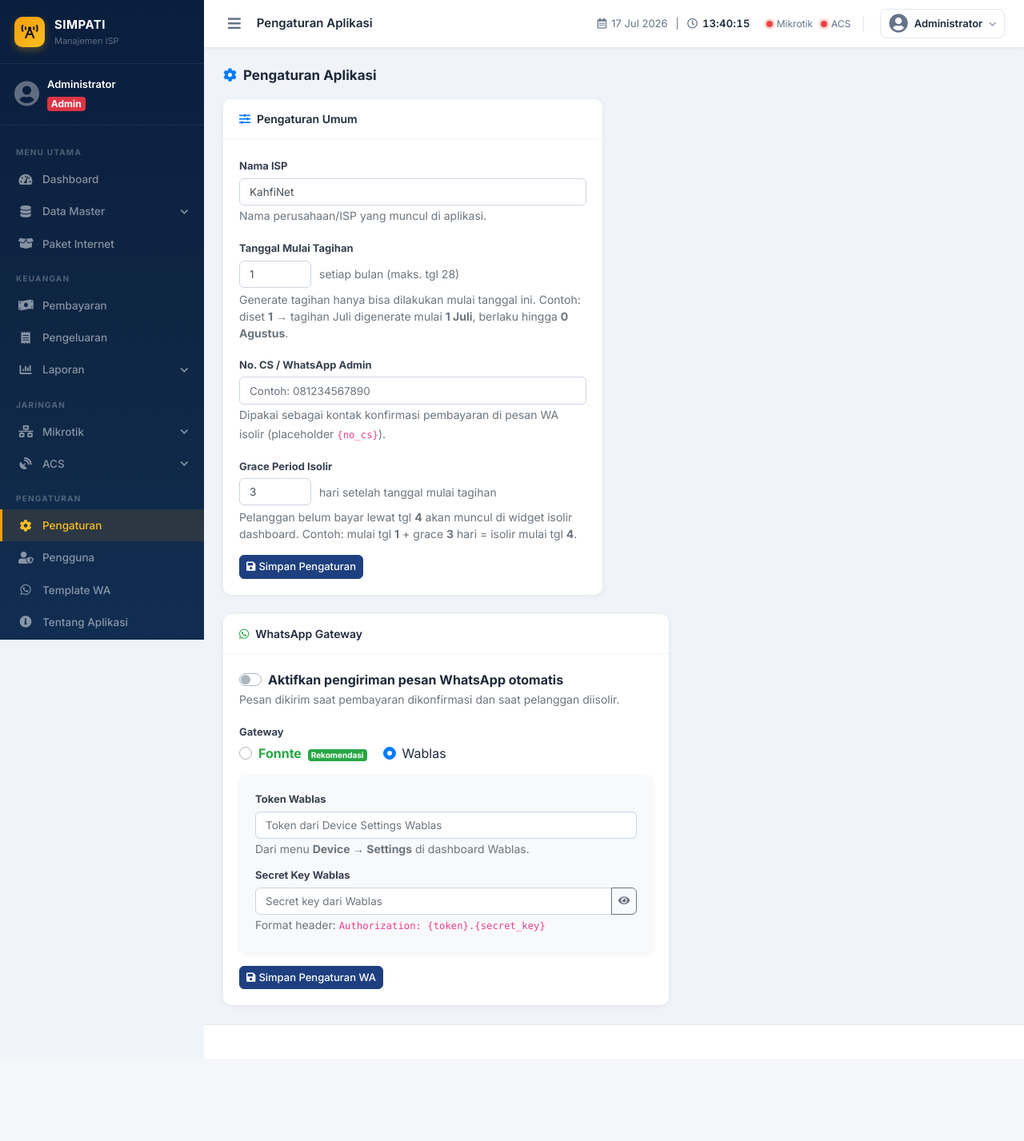
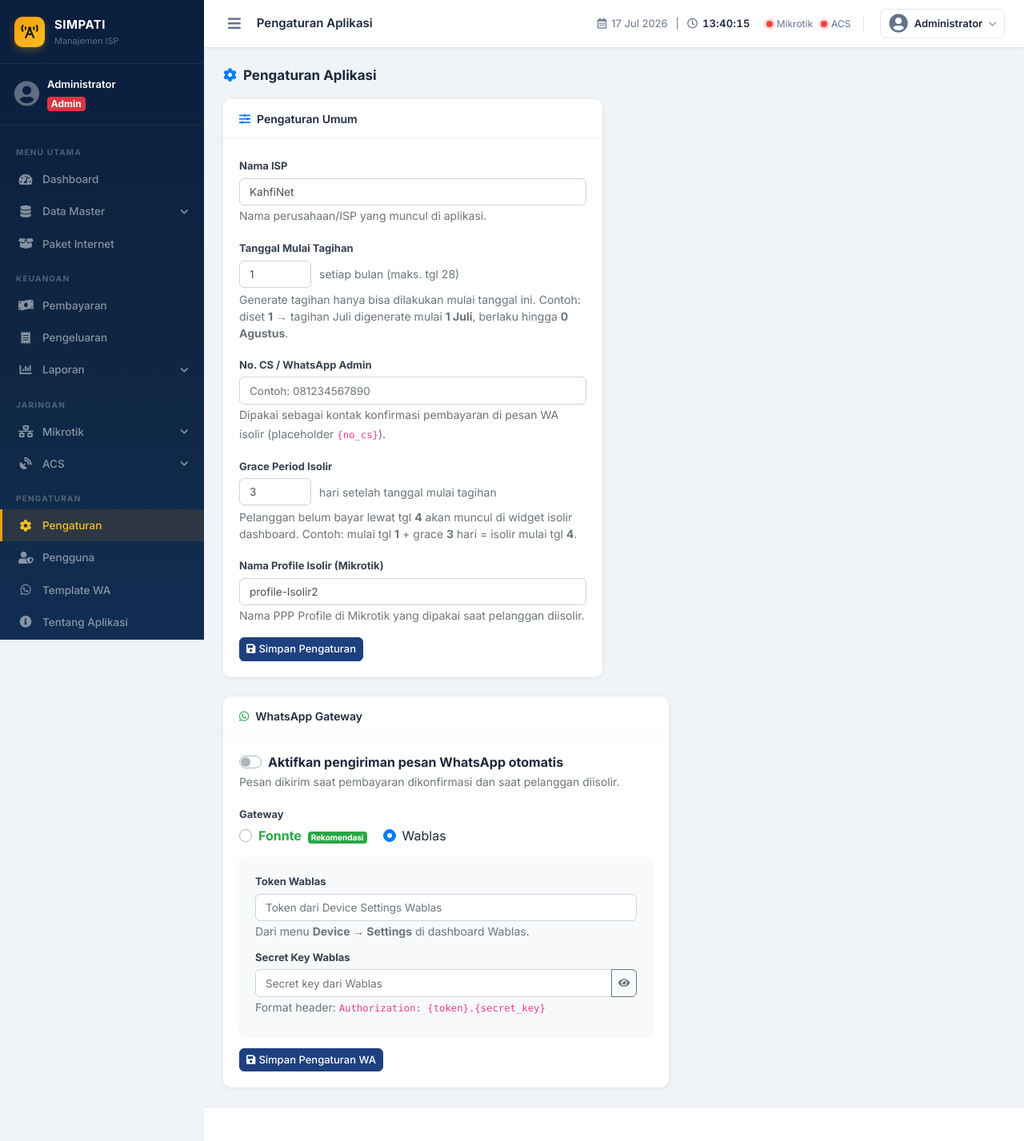
Before and after one commit to iryas/simpati, a PHP site: page /kahfinet1/modules/pengaturan/views.php in a window 1280 px wide. Shown: the whole page at 80% size. Before the commit the page ends 1282 px from the top, so only its background shows below. Run offline with PHP 8.4, Linux system fonts and the light colour scheme; a user stored in the database is signed in; data comes from the database, SQL or seed files in the repository; data that the repository does not hold is empty; some libraries are stand-ins or nearby versions.

Commit message:
feat: nama profile isolir Mikrotik bisa dikonfigurasi via Pengaturan
Sebelumnya hardcode 'profile-Isolir', sekarang disimpan di app_settings
dengan key mikrotik_profile_isolir. Admin bisa ubah dari halaman
Pengaturan tanpa perlu edit kode.

Co-Authored-By: Claude Sonnet 4.6 <noreply@anthropic.com>

```diff
--- a/modules/pelanggan/act.php
+++ b/modules/pelanggan/act.php
@@ -404,7 +404,7 @@ switch ($action) {
             'created_at'   => date('Y-m-d H:i:s'),
         ]);
         if ($row['mt_ros_id']) {
-            mikrotik_secret_push_profile($row['mt_ros_id'], 'profile-Isolir', false, $row['mt_secret_name'] ?? '');
+            mikrotik_secret_push_profile($row['mt_ros_id'], app_setting('mikrotik_profile_isolir', 'profile-Isolir2'), false, $row['mt_secret_name'] ?? '');
         }
         if ($row['acs_device_id']) {
             acs_reboot_device($row['acs_device_id']);
@@ -456,7 +456,7 @@ switch ($action) {
                 'created_at'   => $now,
             ]);
             if ($r['mt_ros_id']) {
-                mikrotik_secret_push_profile($r['mt_ros_id'], 'profile-Isolir', false, $r['mt_secret_name'] ?? '');
+                mikrotik_secret_push_profile($r['mt_ros_id'], app_setting('mikrotik_profile_isolir', 'profile-Isolir2'), false, $r['mt_secret_name'] ?? '');
             }
             if ($r['acs_device_id']) {
                 acs_reboot_device($r['acs_device_id']);
--- a/modules/pengaturan/views.php
+++ b/modules/pengaturan/views.php
@@ -6,10 +6,11 @@ require_once __DIR__ . '/../../system/init.php';
 auth_check();
 auth_role([ROLE_ADMIN]);
 
-$tgl_mulai           = app_setting('tgl_mulai_tagihan', '1');
-$nama_isp            = app_setting('nama_isp', 'KahfiNet');
-$no_cs               = app_setting('no_cs', '');
-$grace_period_isolir = app_setting('grace_period_isolir', '3');
+$tgl_mulai              = app_setting('tgl_mulai_tagihan', '1');
+$nama_isp               = app_setting('nama_isp', 'KahfiNet');
+$no_cs                  = app_setting('no_cs', '');
+$grace_period_isolir    = app_setting('grace_period_isolir', '3');
+$mikrotik_profile_isolir = app_setting('mikrotik_profile_isolir', 'profile-Isolir2');
 $wablas_aktif        = app_setting('wablas_aktif', '0');
 $wa_gateway          = app_setting('wa_gateway', 'wablas');
 $wablas_token        = app_setting('wablas_token', '');
@@ -105,6 +106,14 @@ ob_start();
               <strong><?= (int)$grace_period_isolir ?></strong> hari =
               isolir mulai tgl <strong><?= (int)$tgl_mulai + (int)$grace_period_isolir ?></strong>.
             </small>
+          </div>
+
+          <div class="form-group">
+            <label class="form-label font-weight-bold">Nama Profile Isolir (Mikrotik)</label>
+            <input type="text" name="mikrotik_profile_isolir" class="form-control"
+                   value="<?= clean($mikrotik_profile_isolir) ?>" maxlength="100"
+                   placeholder="Contoh: profile-Isolir2">
+            <small class="text-muted">Nama PPP Profile di Mikrotik yang dipakai saat pelanggan diisolir.</small>
           </div>
 
           <button type="submit" class="btn btn-primary btn-sm">
```
Also changed, not shown: migrasi/012_mikrotik_profile_isolir_setting.php (added, +10 -0 lines), modules/pengaturan/act.php (+8 -4 lines).
